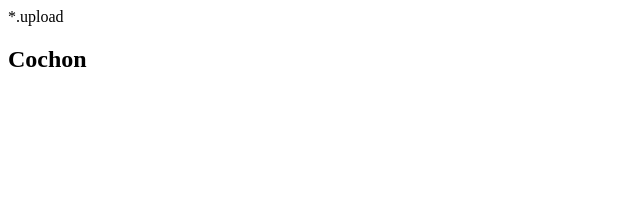
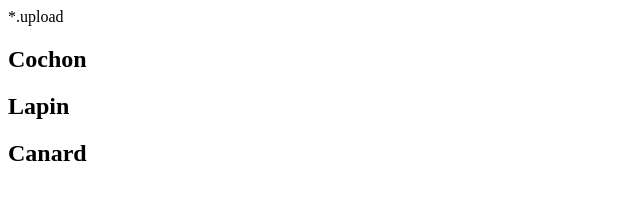
Before and after one commit to pguignant-ux/mini-td-git, a plain HTML site: page index.html in a window 1280 px wide. Shown: the whole page, without its empty margins (0-640 px from the left). Drawn offline with Linux system fonts and the light colour scheme.

Commit message:
[branch]

```diff
--- a/index.html
+++ b/index.html
@@ -12,6 +12,8 @@
 <body>
     <section>
         <h2>Cochon</h2>
+        <h2>Lapin</h2>
+        <h2>Canard</h2>
     </section>
 
 </body>
```
